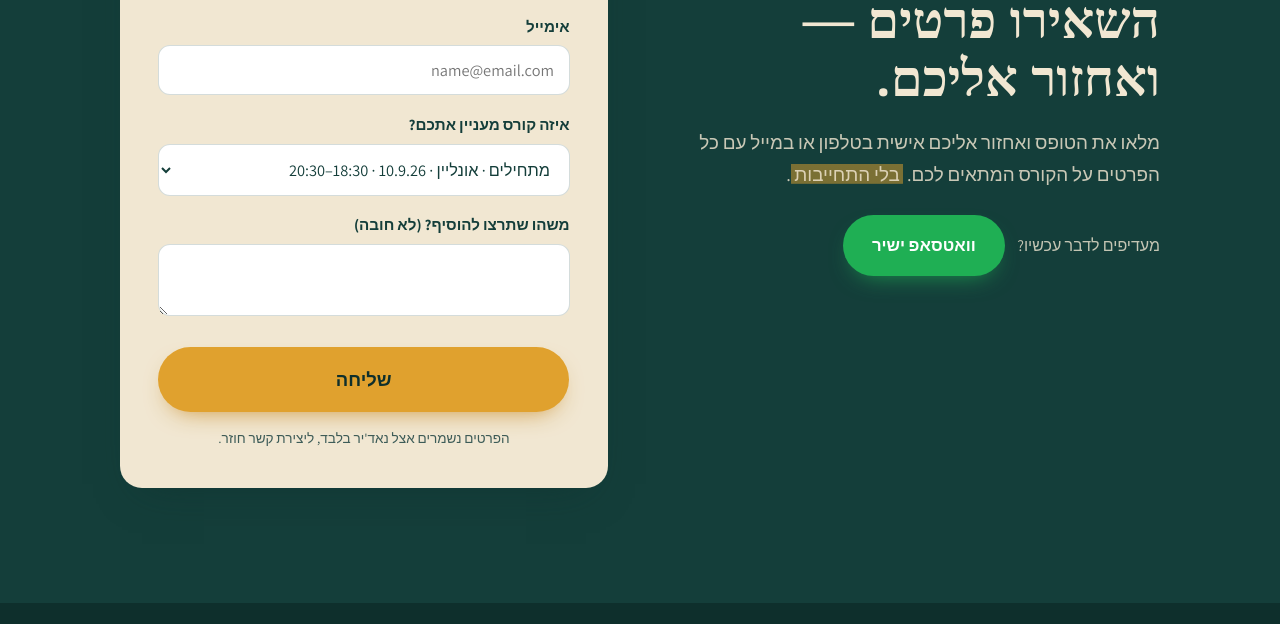
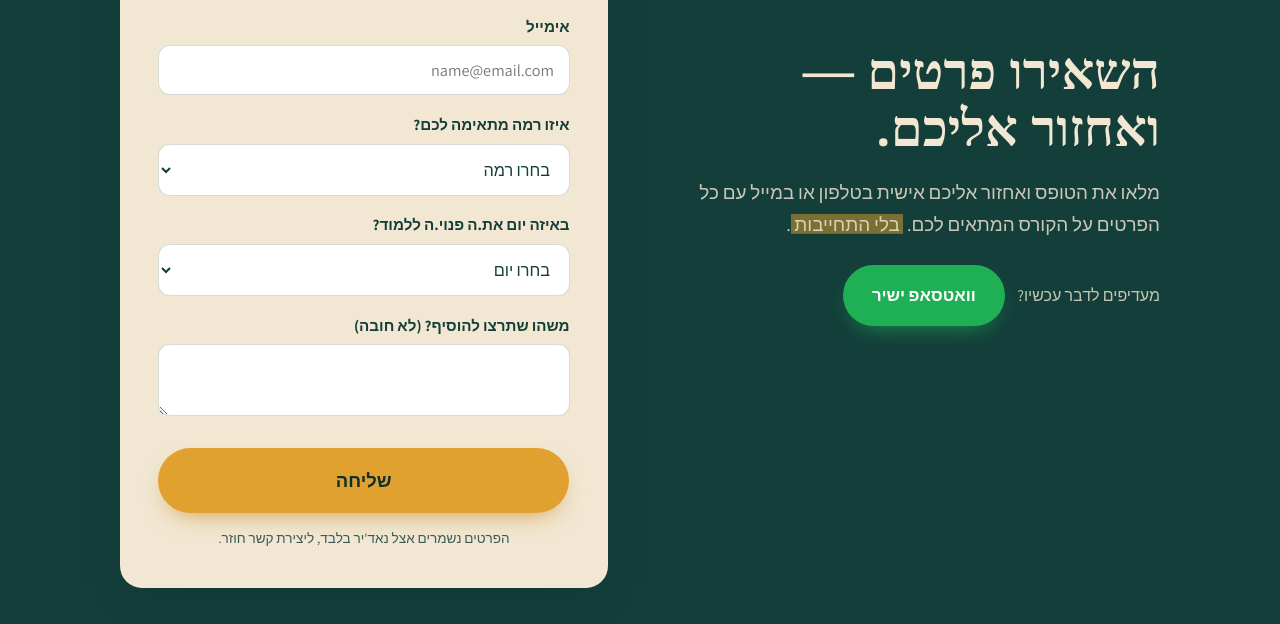
Before and after one commit to osroman4/ulban, a plain HTML site: page index.html in a window 1280 px wide. Shown: the part 8529-9153 px from the top of the page. Drawn offline with Linux system fonts and the light colour scheme; a web font is replaced by a local one.

Commit message:
Update registration form: level + preferred day selects
Co-Authored-By: Claude Opus 5.5 <noreply@anthropic.com>
Claude-Session: https://claude.ai/code/session_01KkhYx7JBTz6fRDRfuMg55i

```diff
--- a/index.html
+++ b/index.html
@@ -746,11 +746,22 @@ src="https://www.facebook.com/tr?id=1588656742688538&ev=PageView&noscript=1"
           <span class="field-error" id="emailErr">כתובת אימייל לא תקינה (למשל name@email.com)</span>
         </div>
         <div class="field">
-          <label for="course">איזה קורס מעניין אתכם?</label>
+          <label for="course">איזו רמה מתאימה לכם?</label>
           <select id="course" name="course">
-            <option value="מתחילים – אונליין – 10.9.26 – 18:30-20:30">מתחילים · אונליין · 10.9.26 · 18:30–20:30</option>
-            <option value="מתחילים – אונליין – 30.9.26 – 9:30-11:30">מתחילים · אונליין · 30.9.26 · 9:30–11:30</option>
+            <option value="" disabled selected>בחרו רמה</option>
+            <option value="מתחילים – אונליין">מתחילים · אונליין</option>
+            <option value="ממשיכים – אונליין">ממשיכים · אונליין</option>
             <option value="התייעצות">לא בטוח.ה — התייעצות</option>
+          </select>
+        </div>
+        <div class="field">
+          <label for="day">באיזה יום את.ה פנוי.ה ללמוד?</label>
+          <select id="day" name="day">
+            <option value="" disabled selected>בחרו יום</option>
+            <option value="יום א׳ – 18:30">יום א׳ | 18:30</option>
+            <option value="יום ב׳ – 10:00">יום ב׳ | 10:00</option>
+            <option value="יום ד׳ – 18:30">יום ד׳ | 18:30</option>
+            <option value="יום ה׳ – 10:00 / 18:30">יום ה׳ | 10:00 / 18:30</option>
           </select>
         </div>
         <div class="field">
```
